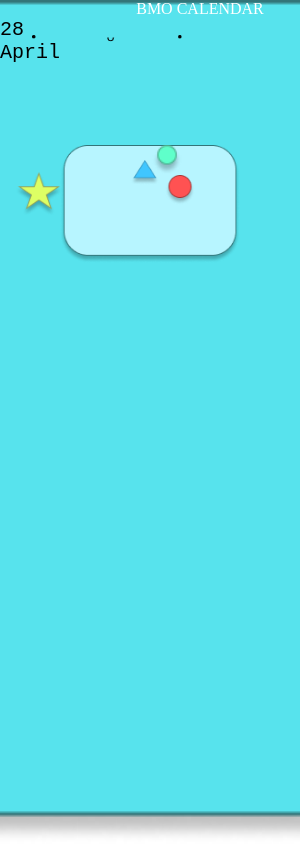
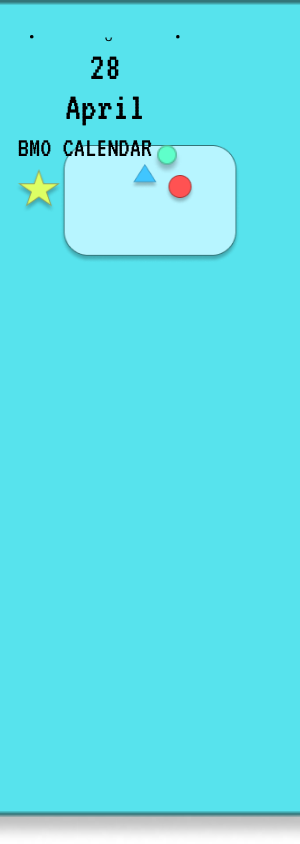
Before and after one commit to yoonieverse/electronapp, an Electron app: page index.html in a window 300 px wide. Shown: the top 844 px of the page. Drawn offline with Linux system fonts and the light colour scheme.

Commit message:
Updated font on html + fixed formatting

```diff
--- a/index.html
+++ b/index.html
@@ -4,6 +4,7 @@
     <meta charset="UTF-8" />
     <title>app name</title>
     <link rel="stylesheet" href="styles.css" />
+    <link href="https://fonts.googleapis.com/css2?family=VT323&display=swap" rel="stylesheet">
   </head>
 
   <body>
--- a/styles.css
+++ b/styles.css
@@ -1,5 +1,5 @@
 * {
-  box-sizing: border-box;
+
 }
 
 
@@ -30,7 +30,7 @@ select {
   cursor: pointer;
 }
 
-.title{
+/* .title{
 
     display: flex;
     padding: 0.25 rem 0.625 rem;
@@ -38,36 +38,47 @@ select {
     align-items: center;
     gap: 0.625rem;
 
-    color: var(--white, #fff);
+    color: var(--black, #000000);
     font-family: "Pixelify";
     font-size: 1rem;
     font-style: normal;
     font-weight: 400;
     line-height: normal;
+    top: 10px;
+} */
+
+.title{
+  position: absolute;
+  top: 134px;
+  left: 85px;
+  transform: translateX(-50%); /* centers horizontally */
+
+  font-family: "VT323", monospace;
+  font-size: 28px;
+
+}
+
+#calendar{
+  position: absolute;
+  top: 47px;
+  left: 105px;
+  transform: translateX(-50%);
+
+  text-align: center;   /* centers the text inside */
+
+  font-family: "VT323", monospace;
+  font-size: 40px;
 }
 
 /*
 <uniquifier>
 weight: use a value from 200-900
-
 */
 .source-code-pro-{
   font-family: "Source Code Pro", monospace;
   font-optical-sizing: auto;
   font-weight: 250;
   font-style: normal;
-}
-
-#calendar{
-  font-family: "Source Code Pro", monospace;
-  font-size: 20px;
-  font-synthesis-position: auto;
-}
-
-#title{
-  font-family: "Source Code Pro", monospace;
-  font-size: 20px;
-  font-synthesis-position: auto;
 }
 
 .deco {
@@ -90,7 +101,7 @@ weight: use a value from 200-900
 }
 .button3 {
   position: absolute;
-  top:160px;
+  top:164px;
   left: 130px;
   width: 30px;
 }
@@ -98,13 +109,13 @@ weight: use a value from 200-900
 .bmoSmile {
   position: absolute;
   top:35px;
-  left: 32px;
+  left: 30px;
   width: 150px;
 }
 
 .star {
   position: absolute;
-  top:172px;
+  top:169px;
   left: 14px;
   width: 50px;
 }
```
Also changed, not shown: README.md.
